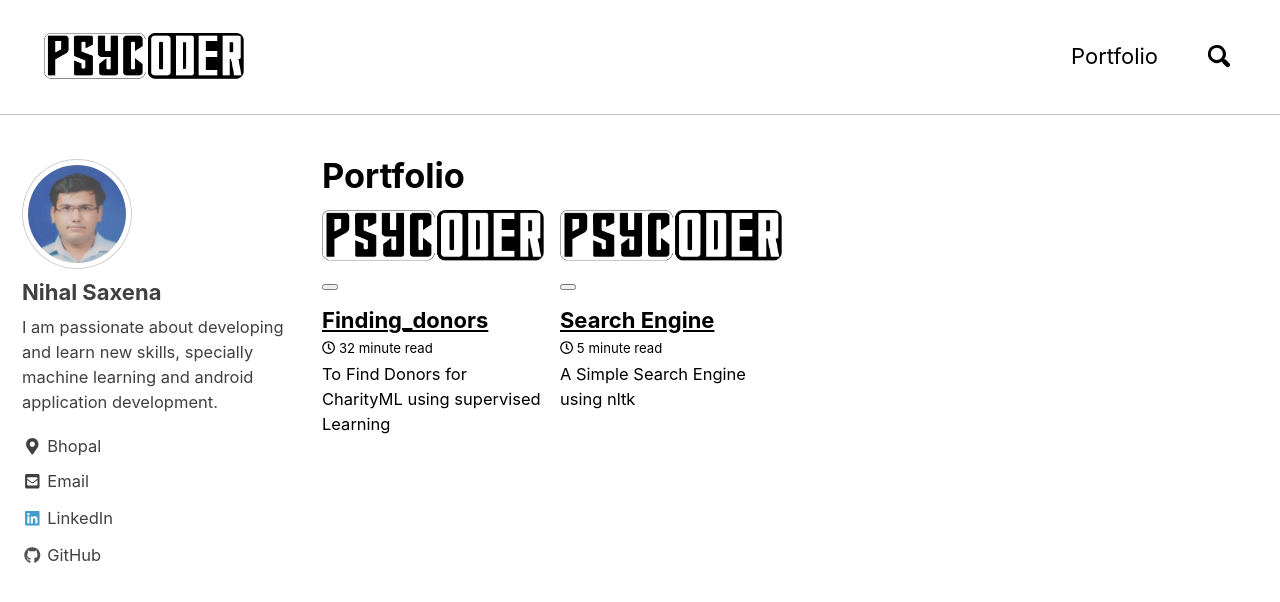
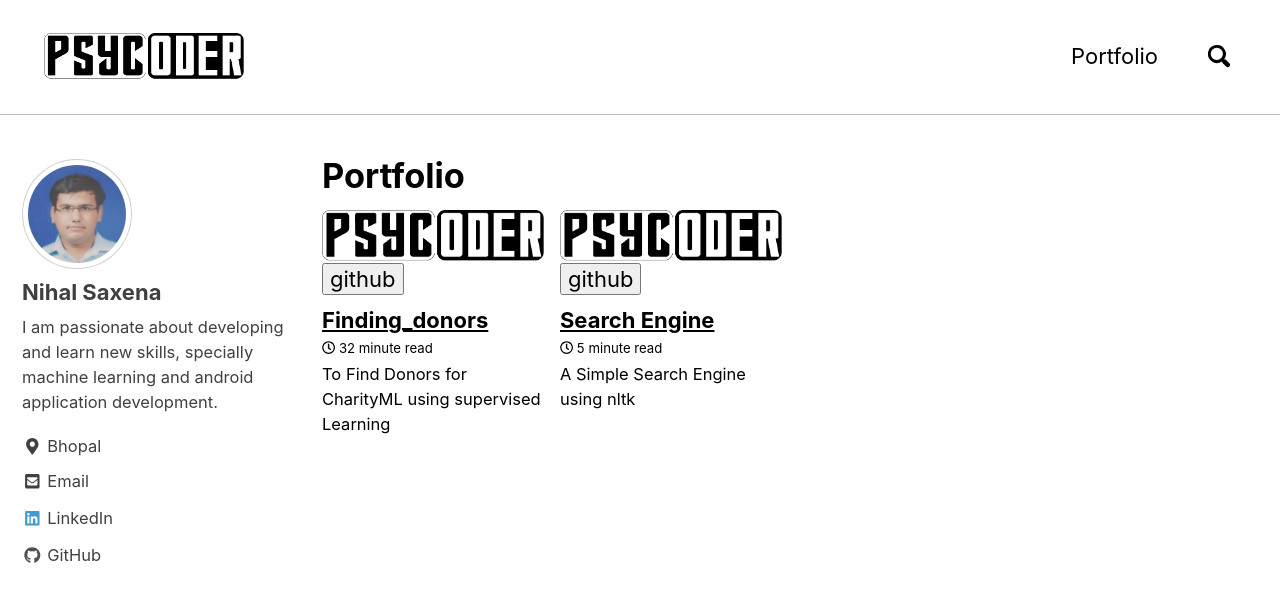
Before and after one commit to saxenanihal95/PsyCoderBlog, a Jekyll site: the page built from _pages/portfolio-archive.html, in a window 1280 px wide and 900 px high. Shown: the top 602 px of the window. Built offline with Jekyll 4.4.1, drawn with Linux system fonts in a browser that asks for light colours; nearby versions of some CDN libraries.

Commit message:
Update portfolio-archive-single.html

```diff
--- a/_includes/portfolio-archive-single.html
+++ b/_includes/portfolio-archive-single.html
@@ -21,7 +21,7 @@
             "{{ teaser | absolute_url }}"
           {% endif %}
           alt="">
-        <button></button>
+        <button>github</button>
       </div>
     {% endif %}
     <h2 class="archive__item-title" itemprop="headline">
```
